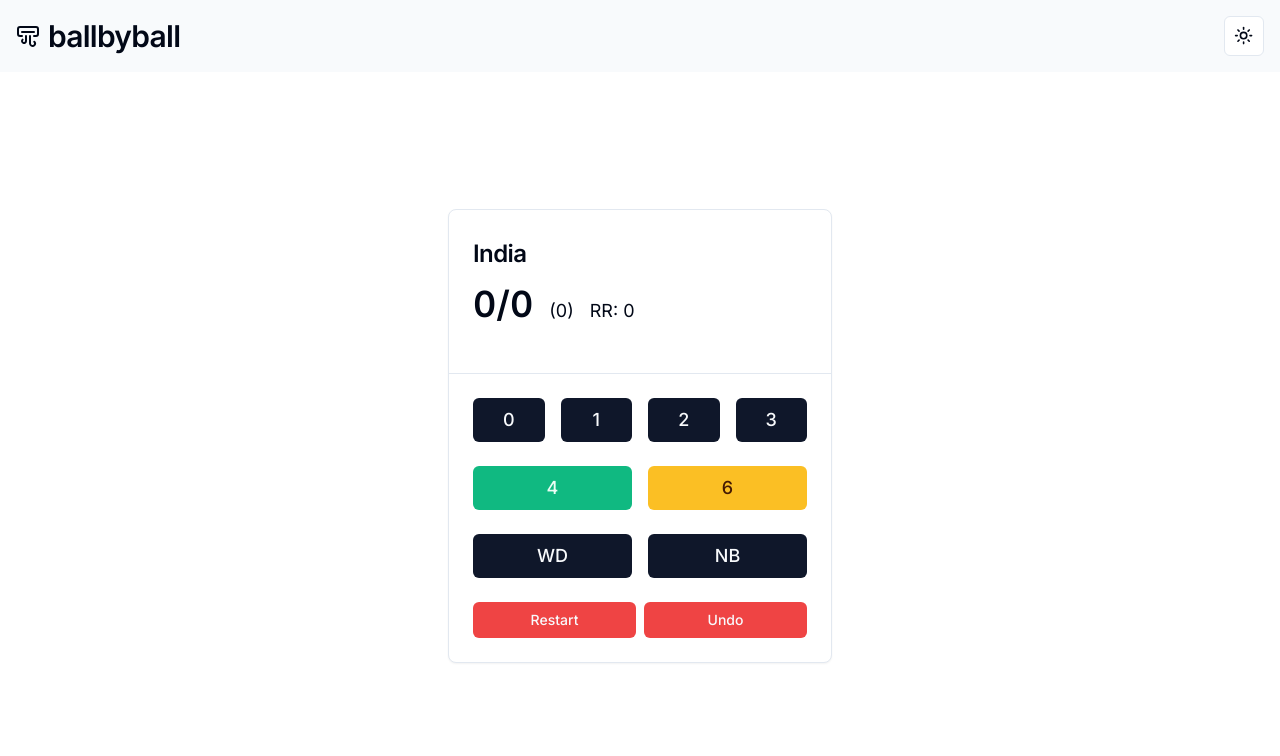
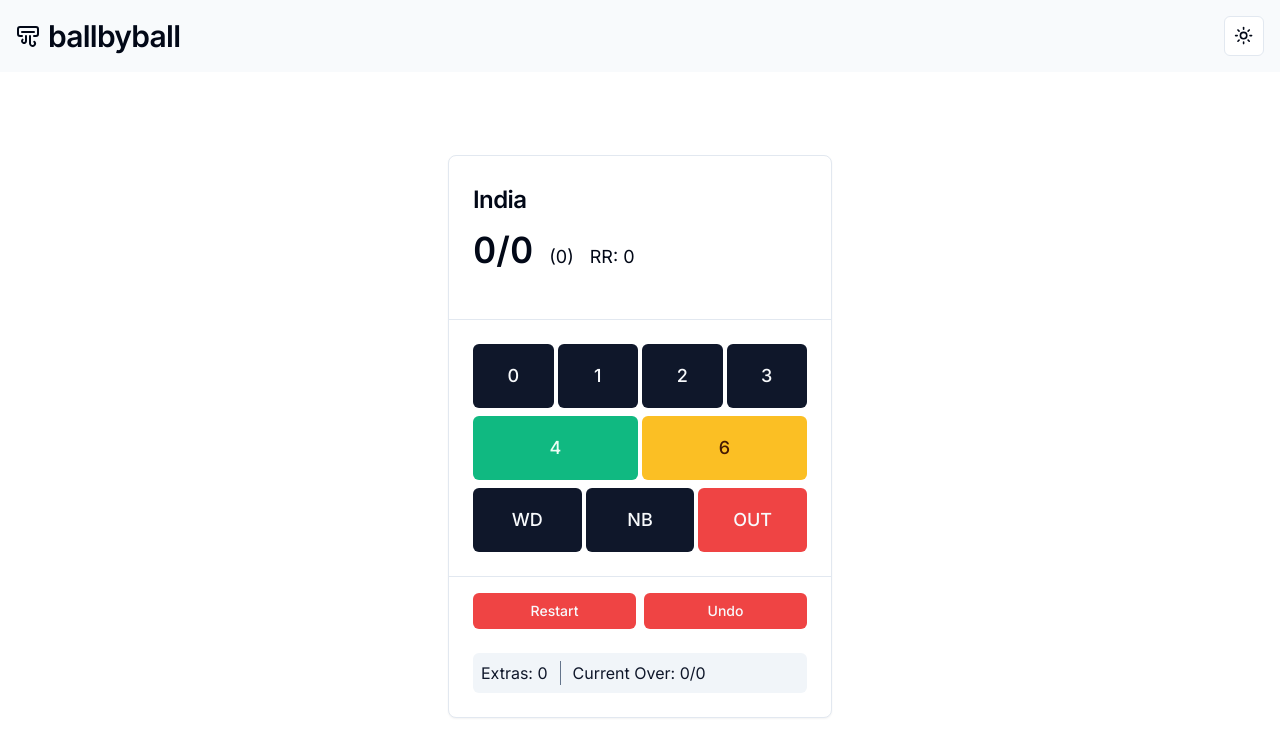
Before and after one commit to soham2k06/ballbyball, a Next.js app: page / in a window 1280 px wide. Shown: the top 756 px of the page. Built offline with nearby package versions, Linux system fonts and the light colour scheme.

Commit message:
Fix formatting in card component

```diff
--- a/components/scorer/ScorerLayout.tsx
+++ b/components/scorer/ScorerLayout.tsx
@@ -33,93 +33,58 @@ function ScorerLayout() {
 
   const invalidBalls = ["-3", "-2"];
 
+  function generateOverSummary(ballEvents: EventType[]) {
+    const overSummaries = [];
+    let currentOver = [];
+    let validBallCount = 0;
+
+    for (const ballEvent of ballEvents) {
+      currentOver.push(ballEvent);
+
+      if (!invalidBalls.includes(ballEvent)) {
+        validBallCount++;
+        if (validBallCount === 6) {
+          overSummaries.push(currentOver);
+          currentOver = [];
+          validBallCount = 0;
+        }
+      }
+    }
+
+    if (validBallCount >= 0 && currentOver.length > 0) {
+      overSummaries.push(currentOver);
+    }
+
+    return overSummaries;
+  }
+
+  const overSummaries = generateOverSummary(balls);
+
   const totalBalls = balls.filter((d) => !invalidBalls.includes(d)).length;
   const runs = balls
     .filter((ball) => ball !== "-1")
     .map((ball) => ball.replace("-3", "1").replace("-2", "1"))
     .reduce((acc, cur) => acc + +cur, 0);
   const wickets = balls.filter((ball) => ball === "-1").length;
+
+  // stats - short
+  const curOverIndex = Math.floor(totalBalls / 6);
+  const curOverRuns = overSummaries[curOverIndex]
+    ?.filter((ball) => ball !== "-1")
+    .map((ball) => ball.replace("-3", "1").replace("-2", "1"))
+    .reduce((acc, cur) => acc + Number(cur), 0);
+  console.log(curOverRuns);
   const extras = balls.filter((ball) => ball === "-2" || ball === "-3");
 
-  const [overSummaries, setOverSummaries] = useState<Array<Array<EventType>>>(
-    []
-  );
-  const [curOverIndex, setCurOverIndex] = useState(0);
-
-  // const handleScore = (e: React.MouseEvent<HTMLButtonElement>) => {
-  //   const event = e.currentTarget.value;
-
-  //   setBalls((pre) => [...pre, event as EventType]);
-
-  //   // Summary
-  //   const newSummaries = [...overSummaries];
-
-  //   if (newSummaries.length > 0 && newSummaries[curOverIndex].length === 0) {
-  //     newSummaries[curOverIndex].push(event as EventType);
-  //   } else {
-  //     if (
-  //       newSummaries.length === 0 ||
-  //       newSummaries[curOverIndex].length === 6
-  //     ) {
-  //       newSummaries.push([event as EventType]);
-  //       setCurOverIndex(newSummaries.length - 1);
-  //     } else {
-  //       newSummaries[curOverIndex].push(event as EventType);
-  //     }
-  //   }
-
-  //   setOverSummaries(newSummaries);
-  // };
   function handleScore(e: React.MouseEvent<HTMLButtonElement>) {
     const event = e.currentTarget.value;
 
     setBalls((pre) => [...pre, event as EventType]);
-
-    // Summary
-    const newSummaries = [...overSummaries];
-
-    if (newSummaries.length > 0 && newSummaries[curOverIndex].length === 0) {
-      newSummaries[curOverIndex].push(event as EventType);
-    } else {
-      if (
-        newSummaries.length === 0 ||
-        newSummaries[curOverIndex].length === 6
-      ) {
-        newSummaries.push([event as EventType]);
-        setCurOverIndex(newSummaries.length - 1);
-      } else {
-        // Only consider valid events while counting the length
-        const validEvents = newSummaries[curOverIndex].filter(
-          (validEvent) => !invalidBalls.includes(validEvent)
-        );
-
-        if (validEvents.length < 6) {
-          newSummaries[curOverIndex].push(event as EventType);
-        } else {
-          newSummaries.push([event as EventType]);
-          setCurOverIndex(newSummaries.length - 1);
-        }
-      }
   }
 
-    setOverSummaries(newSummaries);
-  }
-
+  console.log(balls);
   function handleUndo() {
     setBalls((prev) => prev.slice(0, -1));
-
-    const newSummaries = [...overSummaries];
-
-    if (newSummaries.length > 0) {
-      if (curOverIndex > 0 && newSummaries[curOverIndex].length === 0) {
-        newSummaries.splice(curOverIndex, 1);
-        setCurOverIndex(curOverIndex - 1);
-      } else if (newSummaries[curOverIndex].length > 0) {
-        newSummaries[curOverIndex].pop();
-      }
-
-      setOverSummaries(newSummaries);
-    }
   }
 
   return (
@@ -135,7 +100,7 @@ function ScorerLayout() {
                 {runs}/{wickets}
               </h2>
               <span className="text-lg">
-                ({Math.floor(totalBalls / 6)}
+                ({curOverIndex}
                 {totalBalls % 6 ? `.${totalBalls % 6}` : ""})
               </span>
               <span className="text-lg">
@@ -144,60 +109,68 @@ function ScorerLayout() {
             </div>
             <div className="pt-6 w-full">
               <ul className="flex gap-2 w-full overflow-x-auto">
-                {overSummaries[Math.floor(totalBalls / 6)]?.map(
-                  (summary, i) => (
+                {overSummaries[curOverIndex]?.map((summary, i) => (
                   <BallSummary key={i} summary={summary} />
-                  )
-                )}
+                ))}
               </ul>
             </div>
           </CardContent>
         </div>
       </div>
       <Separator className="mt-4 mb-6" />
-      <CardContent className="space-y-6">
-        <ScoreButtonWrapper>
+      <CardContent className="space-y-2">
+        <div className="flex gap-1 justify-center w-full">
           {["0", "1", "2", "3"].map((event, i) => (
             <Button
               key={i}
-              className="size-full text-lg"
+              className="w-full h-16 text-lg"
               value={event}
               onClick={handleScore}
             >
               {event}
             </Button>
           ))}
-        </ScoreButtonWrapper>
-        <ScoreButtonWrapper>
+        </div>
+        <div className="flex gap-1 justify-center w-full">
           <Button
-            className="size-full text-lg bg-emerald-500 text-emerald-50 dark:bg-emerald-600"
+            className="w-full h-16 text-lg bg-emerald-500 text-emerald-50 dark:bg-emerald-600"
             value="4"
             onClick={handleScore}
           >
             4
           </Button>
           <Button
-            className="size-full text-lg bg-amber-400 text-amber-950 dark:bg-amber-600 dark:text-amber-50"
+            className="w-full h-16 text-lg bg-amber-400 text-amber-950 dark:bg-amber-600 dark:text-amber-50"
             value="6"
             onClick={handleScore}
           >
             6
           </Button>
-        </ScoreButtonWrapper>
-        <ScoreButtonWrapper>
+        </div>
+        <div className="flex gap-1 justify-center w-full">
           {["-2", "-3"].map((event, i) => (
             <Button
               key={i}
-              className="size-full text-lg"
+              className="w-full h-16 text-lg"
               value={event}
               onClick={handleScore}
             >
               {events[event]}
             </Button>
           ))}
-        </ScoreButtonWrapper>
+          <Button
+            className="w-full h-16 text-lg"
+            variant="destructive"
+            value="-1"
+            onClick={handleScore}
+          >
+            OUT
+          </Button>
+        </div>
       </CardContent>
-      <CardFooter className="gap-2">
+      <Separator className="mb-4" />
+      <CardFooter className="block">
+        <div className="gap-2 flex pb-6">
           <RestartButton
             onClick={() => {
               setBalls([]);
@@ -211,13 +184,22 @@ function ScorerLayout() {
           >
             Undo
           </Button>
+        </div>
+        <div className="bg-muted text-primary w-full left-0 rounded-md flex items-center p-2">
+          <span>Extras: {extras.length}</span>
+          <Separator
+            orientation="vertical"
+            className="bg-muted-foreground h-6 mx-3"
+          />
+          <span>
+            Current Over: {curOverRuns || 0}/
+            {overSummaries[curOverIndex]?.filter((ball) => ball === "-1")
+              .length || 0}
+          </span>
+        </div>
       </CardFooter>
     </Card>
   );
 }
 
 export default ScorerLayout;
-
-function ScoreButtonWrapper({ children }: { children: React.ReactNode }) {
-  return <div className="flex gap-4 justify-center w-full">{children}</div>;
-}
--- a/components/ui/card.tsx
+++ b/components/ui/card.tsx
@@ -1,6 +1,6 @@
-import * as React from "react"
+import * as React from "react";
 
-import { cn } from "@/lib/utils"
+import { cn } from "@/lib/utils";
 
 const Card = React.forwardRef<
   HTMLDivElement,
@@ -14,8 +14,8 @@ const Card = React.forwardRef<
     )}
     {...props}
   />
-))
-Card.displayName = "Card"
+));
+Card.displayName = "Card";
 
 const CardHeader = React.forwardRef<
   HTMLDivElement,
@@ -23,11 +23,14 @@ const CardHeader = React.forwardRef<
 >(({ className, ...props }, ref) => (
   <div
     ref={ref}
-    className={cn("flex flex-col space-y-1.5 p-6", className)}
+    className={cn(
+      "flex flex-col space-y-1.5 max-sm:p-2 max-sm:pb-4 p-6",
+      className
+    )}
     {...props}
   />
-))
-CardHeader.displayName = "CardHeader"
+));
+CardHeader.displayName = "CardHeader";
 
 const CardTitle = React.forwardRef<
   HTMLParagraphElement,
@@ -41,8 +44,8 @@ const CardTitle = React.forwardRef<
     )}
     {...props}
   />
-))
-CardTitle.displayName = "CardTitle"
+));
+CardTitle.displayName = "CardTitle";
 
 const CardDescription = React.forwardRef<
   HTMLParagraphElement,
@@ -53,16 +56,16 @@ const CardDescription = React.forwardRef<
     className={cn("text-sm text-muted-foreground", className)}
     {...props}
   />
-))
-CardDescription.displayName = "CardDescription"
+));
+CardDescription.displayName = "CardDescription";
 
 const CardContent = React.forwardRef<
   HTMLDivElement,
   React.HTMLAttributes<HTMLDivElement>
 >(({ className, ...props }, ref) => (
-  <div ref={ref} className={cn("p-6 pt-0", className)} {...props} />
-))
-CardContent.displayName = "CardContent"
+  <div ref={ref} className={cn("p-6 max-sm:p-2 pt-0", className)} {...props} />
+));
+CardContent.displayName = "CardContent";
 
 const CardFooter = React.forwardRef<
   HTMLDivElement,
@@ -70,10 +73,17 @@ const CardFooter = React.forwardRef<
 >(({ className, ...props }, ref) => (
   <div
     ref={ref}
-    className={cn("flex items-center p-6 pt-0", className)}
+    className={cn("flex items-center p-6 max-sm:p-2 pt-0", className)}
     {...props}
   />
-))
-CardFooter.displayName = "CardFooter"
+));
+CardFooter.displayName = "CardFooter";
 
-export { Card, CardHeader, CardFooter, CardTitle, CardDescription, CardContent }
+export {
+  Card,
+  CardHeader,
+  CardFooter,
+  CardTitle,
+  CardDescription,
+  CardContent,
+};
```
Lines whose indentation alone changed are shown as unchanged.
